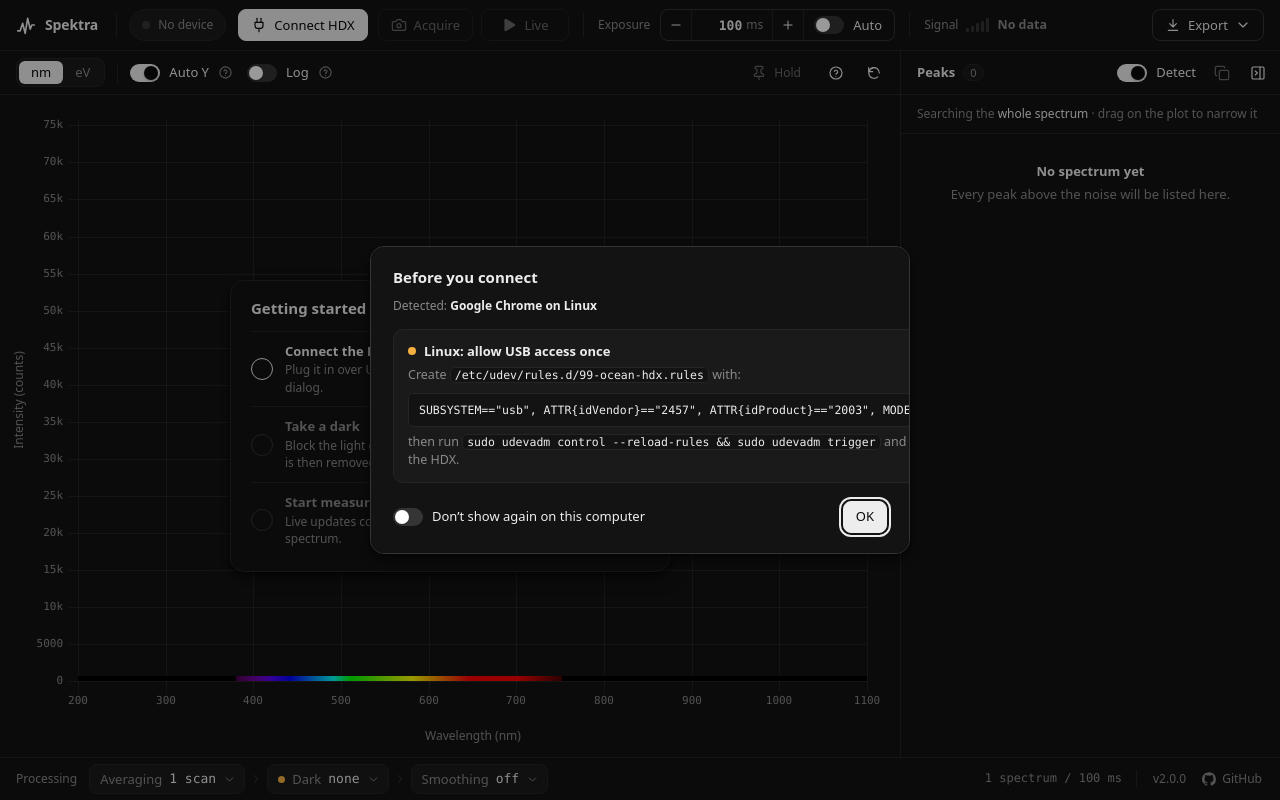
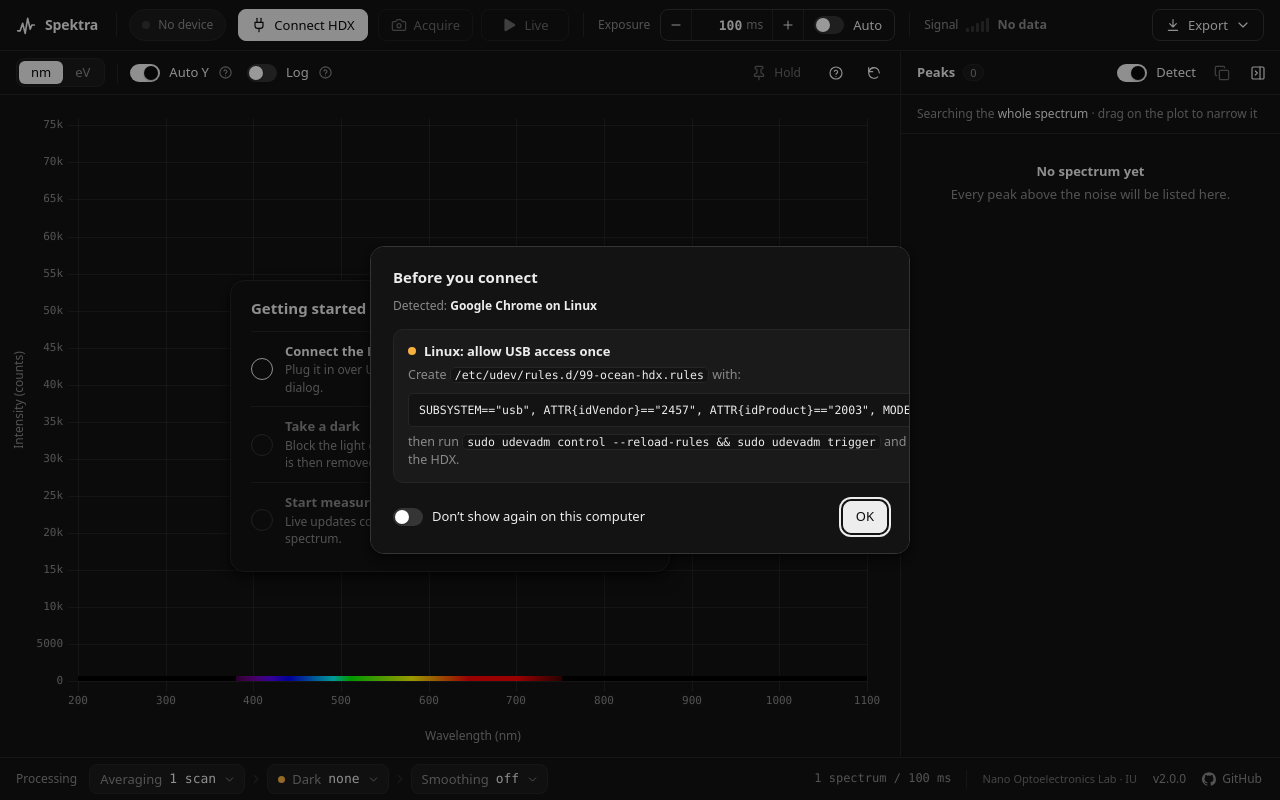
Before and after one commit to berameric/spektra, a website with bundled scripts: page index.html in a window 1280 px wide. Built offline with nearby package versions, Linux system fonts and the light colour scheme.

Commit message:
Footer: small link to the Nano Optoelectronics Laboratories
Co-Authored-By: Claude Opus 5.5 <noreply@anthropic.com>

```diff
--- a/index.html
+++ b/index.html
@@ -222,6 +222,7 @@
   <div class="spacer"></div>
   <span class="mono chain-sum" id="chainSum"></span>
   <span class="vr"></span>
+  <a class="foot-link foot-small" href="https://nano-optoelectronics.istanbul.edu.tr/en/_" target="_blank" rel="noopener" title="Nano Optoelectronics Laboratories, Istanbul University">Nano Optoelectronics Lab · IU</a>
   <a class="foot-link" href="https://github.com/berameric/spektra/blob/main/CHANGELOG.md" target="_blank" rel="noopener" title="What is new in this version">v2.0.0</a>
   <a class="foot-link" href="https://github.com/berameric/spektra" target="_blank" rel="noopener" title="Spektra on GitHub"><svg class="i"><use href="#i-github"/></svg>GitHub</a>
 </footer>
--- a/src/styles/spektra.css
+++ b/src/styles/spektra.css
@@ -374,6 +374,7 @@ input[type="number"], input[type="text"] {
 .foot-link { display: inline-flex; align-items: center; gap: 6px; padding: 4px 6px; border-radius: 6px; font-size: 12px; color: var(--muted); text-decoration: none; }
 .foot-link:hover { color: var(--text); background: var(--panel-2); }
 .foot-link svg.i { width: 14px; height: 14px; }
+.foot-small { font-size: 11px; opacity: .8; }
 .stage[aria-expanded="true"] { background: var(--panel-2); border-color: var(--border-strong); }
 .stage .k { color: var(--muted); }
 .stage .v { font-family: var(--font-mono); font-variant-numeric: tabular-nums; font-weight: 500; }
```
